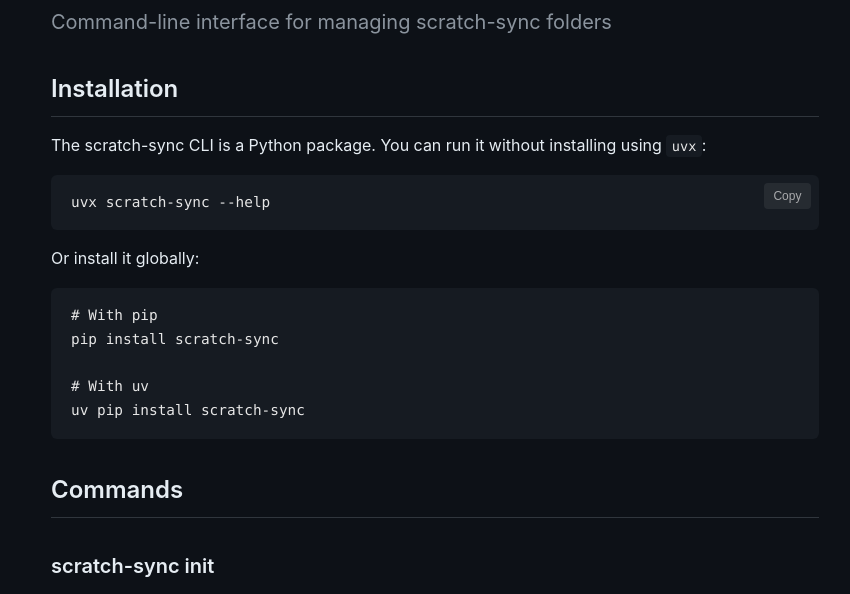
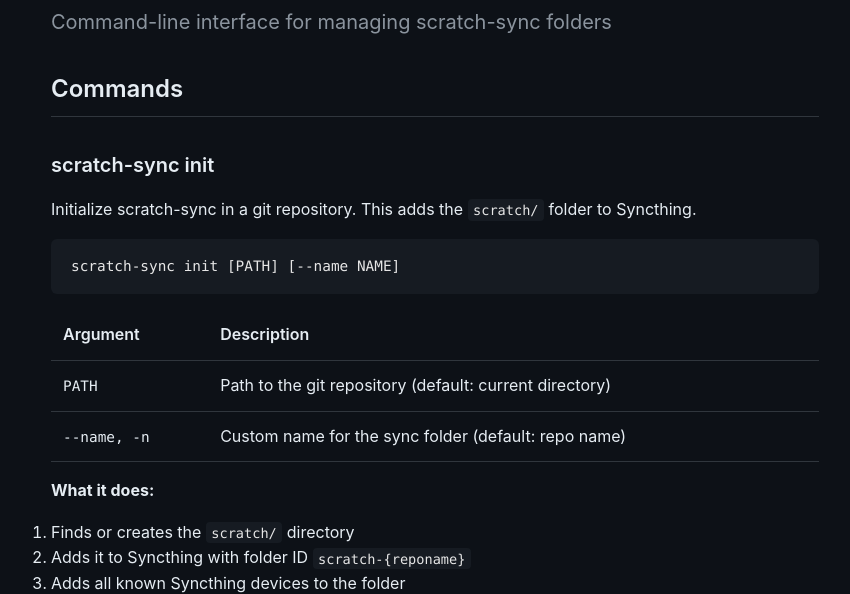
Before and after one commit to talmolab/scratch-sync, a plain HTML site: page site/cli.html in a window 1280 px wide. Shown: the part 181-775 px from the top of the page, without its empty margins (205-1055 px from the left). Drawn offline with Linux system fonts and the light colour scheme.

Commit message:
Remove installation section from CLI reference page
Installation instructions are now consolidated on the main install page.

🤖 Generated with [Claude Code](https://claude.com/claude-code)

Co-Authored-By: Claude Opus 4.5 <noreply@anthropic.com>

```diff
--- a/site/cli.html
+++ b/site/cli.html
@@ -17,25 +17,6 @@
 
   <h1>CLI Reference</h1>
   <p class="tagline">Command-line interface for managing scratch-sync folders</p>
-
-  <h2>Installation</h2>
-
-  <p>The scratch-sync CLI is a Python package. You can run it without installing using <code>uvx</code>:</p>
-
-  <div class="code-block">
-    <pre><code>uvx scratch-sync --help</code></pre>
-    <button class="copy-btn" onclick="copyCode(this, 'uvx scratch-sync --help')">Copy</button>
-  </div>
-
-  <p>Or install it globally:</p>
-
-  <div class="code-block">
-    <pre><code># With pip
-pip install scratch-sync
-
-# With uv
-uv pip install scratch-sync</code></pre>
-  </div>
 
   <h2>Commands</h2>
 
```
